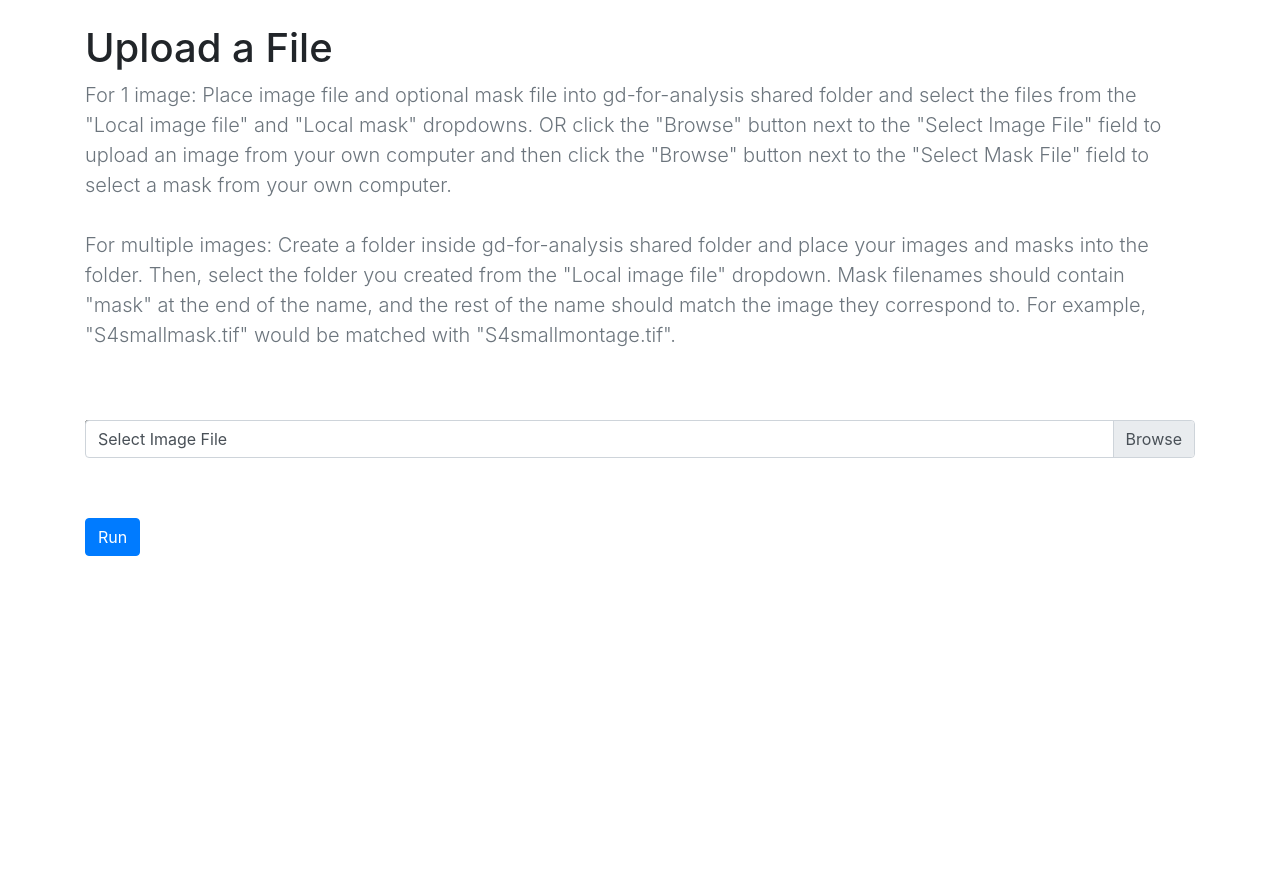
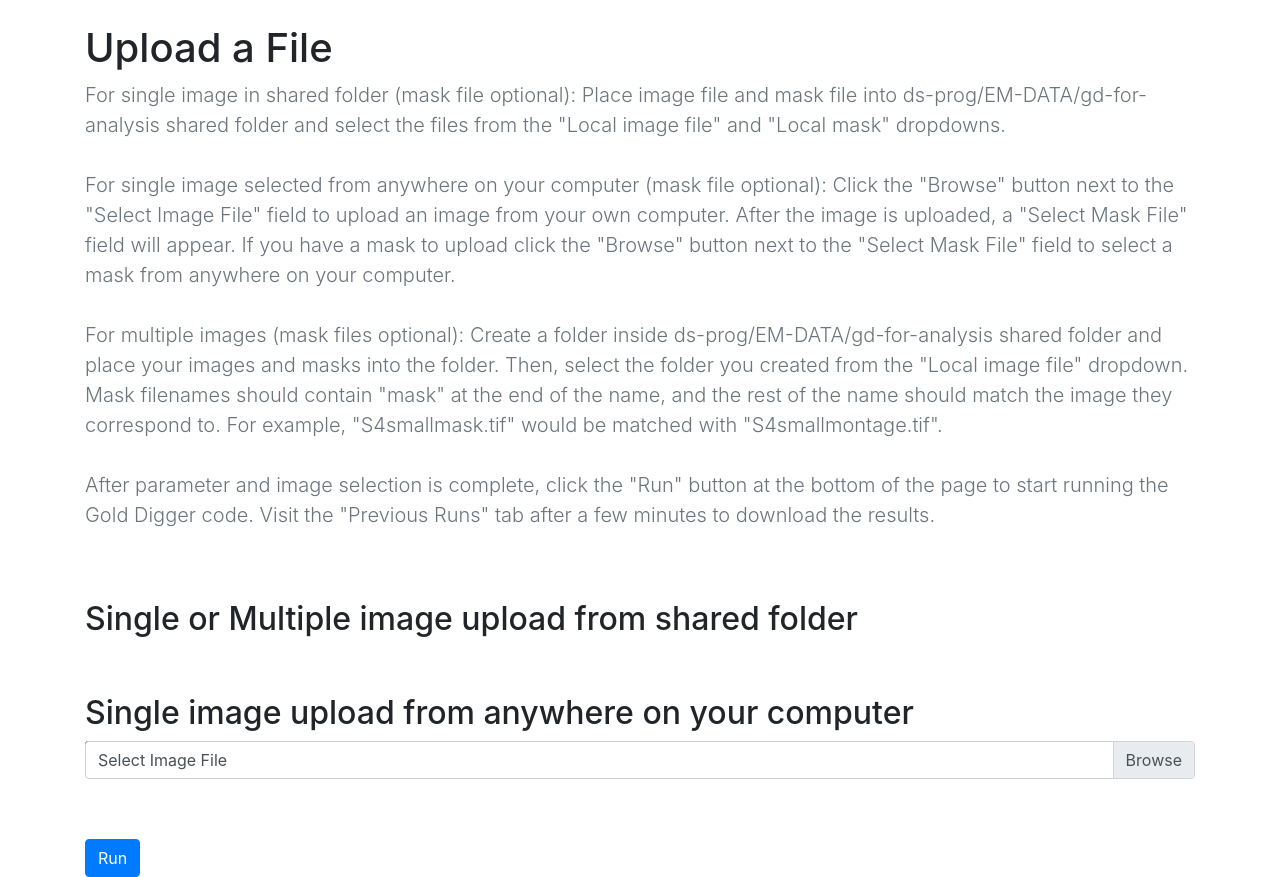
Before and after one commit to mpfi-dsp/GoldDigger, a Django app: template GDapp/templates/GDapp/upload.html in a window 1280 px wide. Shown: the part 56-933 px from the top of the page. Before the commit the page ends 612 px from the top, so only its background shows below. Run offline with Django 3.2, Linux system fonts and the light colour scheme; the template is opened without the code that fills it: values that come from a table or form of the project are taken from there, others are empty; parts of the project's set-up code (start-up, migrations or seed data) failed here and were passed over; some libraries are stand-ins or nearby versions.

Commit message:
improved descriptions for different upload methods

```diff
--- a/GDapp/templates/GDapp/upload.html
+++ b/GDapp/templates/GDapp/upload.html
@@ -15,15 +15,20 @@
 
     <h1 class="jumbotron-heading">Upload a File</h1>
     <p class="lead text-muted">
-      For 1 image: Place image file and optional mask file into gd-for-analysis shared folder and select the files from the
-      "Local image file" and "Local mask" dropdowns. OR click the "Browse" button next to the "Select Image File" field to
-      upload an image from your own computer and then click the "Browse" button next to the "Select Mask File" field to
-      select a mask from your own computer. <br><br>
+      For single image in shared folder (mask file optional): Place image file and mask file into ds-prog/EM-DATA/gd-for-analysis
+      shared folder and select the files from the "Local image file" and "Local mask" dropdowns. <br><br>
 
-      For multiple images: Create a folder inside gd-for-analysis shared folder and place your images and masks into the folder.
+      For single image selected from anywhere on your computer (mask file optional): Click the "Browse" button next to the "Select Image File" field to
+      upload an image from your own computer. After the image is uploaded, a "Select Mask File" field will appear. If you have a
+      mask to upload click the "Browse" button next to the "Select Mask File" field to select a mask from anywhere on your computer. <br><br>
+
+      For multiple images (mask files optional): Create a folder inside ds-prog/EM-DATA/gd-for-analysis shared folder and place your images and masks into the folder.
       Then, select the folder you created from the "Local image file" dropdown. Mask filenames should contain "mask" at the end
       of the name, and the rest of the name should match the image they correspond to. For example, "S4smallmask.tif" would be
       matched with "S4smallmontage.tif". <br><br>
+
+      After parameter and image selection is complete, click the "Run" button at the bottom of the page to start running the Gold Digger code.
+      Visit the "Previous Runs" tab after a few minutes to download the results. <br><br>
 
     </p>
 
@@ -35,8 +40,11 @@
       {{form.as_p}}
 
 
+    <h2>Single or Multiple image upload from shared folder</h2>
+      {{local_files_form.as_p}}
+      <br><br>
 
-      {{local_files_form.as_p}}
+    <h2>Single image upload from anywhere on your computer</h2>
       <div class="custom-file">
         <!--<p>Image file upload: </p>-->
         <input id="chunked_upload" type="file" name="the_file" class='form-control-file'>
```
